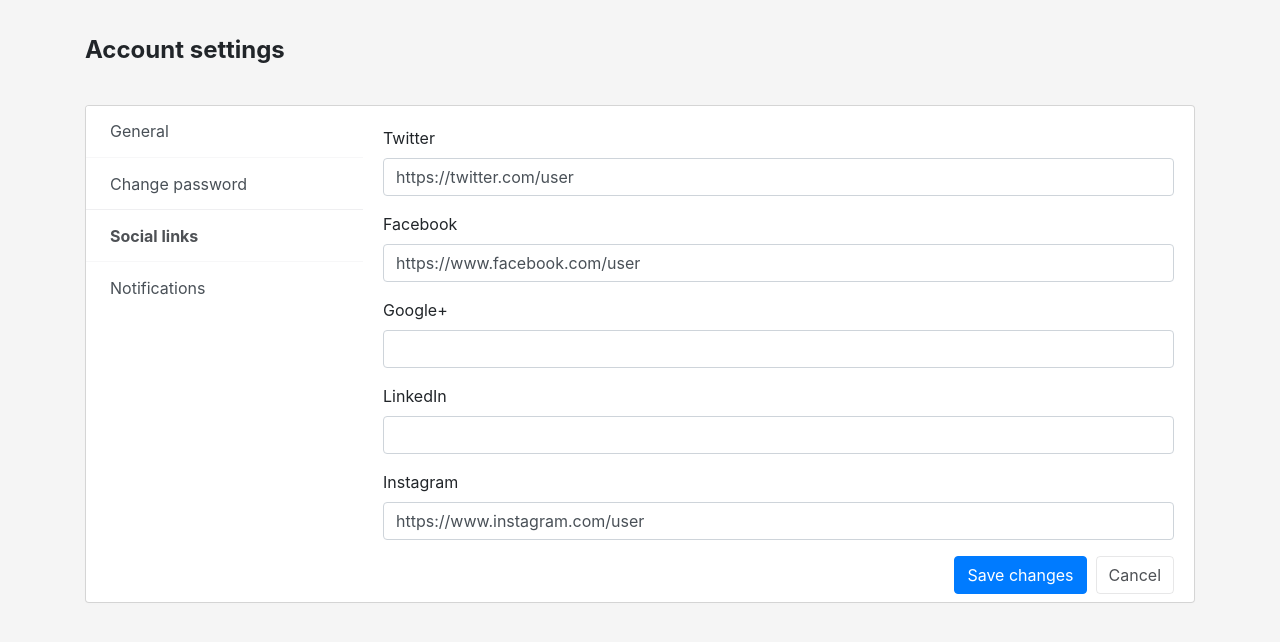
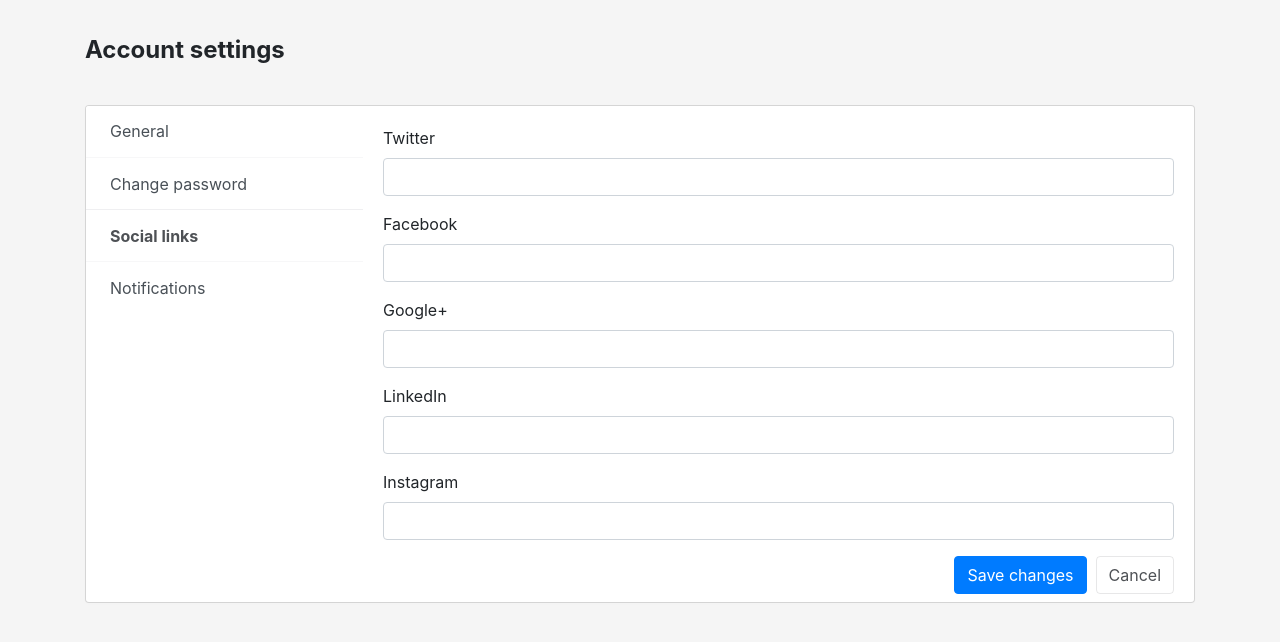
Before and after one commit to BruceHenry/movie-website-django, a Django app: page /user/detail/edit_profile in a window 1280 px wide, after a click on "Social links". Shown: the top 642 px of the page. Run offline with Django 3.2, Linux system fonts and the light colour scheme; the visitor is signed in with stand-in values (Sample User, id 1); some libraries are stand-ins or nearby versions.

Commit message:
done edit-profile

```diff
--- a/templates/edit_detail_profile.html
+++ b/templates/edit_detail_profile.html
@@ -220,23 +220,46 @@ html:not(.dark-style) .account-settings-links .list-group-item.active {
 
                 <div class="form-group">
                   <label class="form-label">Twitter</label>
-                  <input id="twitter" type="text" class="form-control" value="https://twitter.com/user">
+                  {% if request.user.profile.twitter_link is not None %}
+                    <input id="twitter" type="text" class="form-control" value="{{request.user.profile.twitter_link}}">
+                  {% else %}
+                    <input id="twitter" type="text" class="form-control" value="">
+                  {% endif %}
                 </div>
                 <div class="form-group">
                   <label class="form-label">Facebook</label>
-                  <input id="facebook" type="text" class="form-control" value="https://www.facebook.com/user">
+                  {% if request.user.profile.facebook_link is not None %}
+                    <input id="facebook" type="text" class="form-control" value="{{request.user.profile.facebook_link}}">
+                  {% else %}
+                    <input id="facebook" type="text" class="form-control" value="">
+                  {% endif %}
                 </div>
                 <div class="form-group">
                   <label class="form-label">Google+</label>
-                  <input id="google" type="text" class="form-control" value="">
+                  {% if request.user.profile.google_link is not None %}
+                    <input id="google" type="text" class="form-control" value="{{request.user.profile.google_link}}">
+                  {% else %}
+                    <input id="google" type="text" class="form-control" value="">
+                  {% endif %}
                 </div>
                 <div class="form-group">
                   <label class="form-label">LinkedIn</label>
-                  <input id="linked" type="text" class="form-control" value="">
+                  {% if request.user.profile.linkedln_link is not None %}
+                    <input id="linked" type="text" class="form-control" value="{{request.user.profile.linkedln_link}}">
+                  {% else %}
+                    <input id="linked" type="text" class="form-control" value="">
+                  {% endif %}
+
                 </div>
                 <div class="form-group">
                   <label class="form-label">Instagram</label>
-                  <input id="instagram" type="text" class="form-control" value="https://www.instagram.com/user">
+                  {% if request.user.profile.instagram is not None %}
+                    <input id="instagram" type="text" class="form-control" value="{{request.user.profile.instagram}}">
+                  {% else %}
+                    <input id="instagram" type="text" class="form-control" value="">
+                  {% endif %}
+
+
                 </div>
                 <div class="text-right mt-3">
                   <button type="button" onclick ="save_social()" class="btn btn-primary">Save changes</button>&nbsp;
@@ -279,7 +302,7 @@ html:not(.dark-style) .account-settings-links .list-group-item.active {
                       <span class="switcher-yes"></span>
                       <span class="switcher-no"></span>
                     </span>
-                    <span class="switcher-label">Email me when someone comments on my article</span>
+                    <span class="switcher-label">Email me when someone comments on my review</span>
                   </label>
                 </div>
                 <div class="form-group">
@@ -289,7 +312,7 @@ html:not(.dark-style) .account-settings-links .list-group-item.active {
                       <span class="switcher-yes"></span>
                       <span class="switcher-no"></span>
                     </span>
-                    <span class="switcher-label">Email me when someone answers on my forum thread</span>
+                    <span class="switcher-label">Email me when someone answers on my wall</span>
                   </label>
                 </div>
                 <div class="form-group">
@@ -371,30 +394,36 @@ html:not(.dark-style) .account-settings-links .list-group-item.active {
     var google = $('#google').val();
     var linked = $('#linked').val();
     var instagram = $('#instagram').val();
-    var instagram = $('#twitter').val();
-
-    $.ajax({
-          type: "POST",
-          url: "{% url 'connect_social' %}",
-          data : {'facebook':'oke'},
-          {% comment %} data: {'facebook':facebook, 'google':google, 'linked':linked, 'twitter': twitter , 'instagram':instagram}, {% endcomment %}
-          datatype: 'json',
-          processData: "application/json",
-        }).done(function (data) {
-          if(data.mess=='ok'){
-             Swal.fire({
-              position: 'top-end',
-              icon: 'success',
-              title: 'Your work has been saved',
-              showConfirmButton: false,
-              timer: 1500
-            })
-          }
-
-        });
+    var twitter = $('#twitter').val();
+    console.log(facebook);
+   var  data = {
+        'facebook':facebook,
+        'google':google,
+        'linked':linked,
+        'instagram':instagram,
+        'twitter':twitter
+      }
+    console.log(data);
 
 
 
+    $.ajax({
+      type:"POST",
+      url:"{% url 'connect_social' %}",
+      data : data,
+      processData: "application/json",
+      datatype: "json",
+    }).done(function(data){
+        console.log(data);
+
+      if(data.mess=='ok'){
+          Swal.fire(
+            'Succsess !',
+            'Your change has been saved !',
+            'success'
+            );
+      }
+    })
 
   };
 
--- a/user/urls.py
+++ b/user/urls.py
@@ -21,7 +21,7 @@ urlpatterns = [
     #detail and profile
     path('detail/', views.user_detail, name='detail'),
     path('detail/edit_profile', views.user_detail_edit_profile, name='detail-edit-profile'),
-    path('connect_social/', views.connect_social, name='connect_social'),
+    path('social/', views.connect_social, name='connect_social'),
     #add comunity page
 
 
--- a/user/views.py
+++ b/user/views.py
@@ -83,14 +83,14 @@ def connect_social(request):
             google = request.POST.get('google')
             instagram = request.POST.get('instagram')
             twitter = request.POST.get('twitter')
+            print(facebook)
 
-            profile = request.user.profile
-            profile.facebook = facebook
-            profile.linked = linked
-            profile.google = google
+            profile = Profile.objects.filter(user= request.user)[0]
+            profile.facebook_link = facebook
+            profile.linkedln_link = linked
+            profile.google_link = google
             profile.instagram = instagram
-            profile.twitter = twitter
-
+            profile.twitter_link = twitter
             profile.save()
             return JsonResponse({'mess':'ok'})
     return JsonResponse({'mess':'error'})
```
